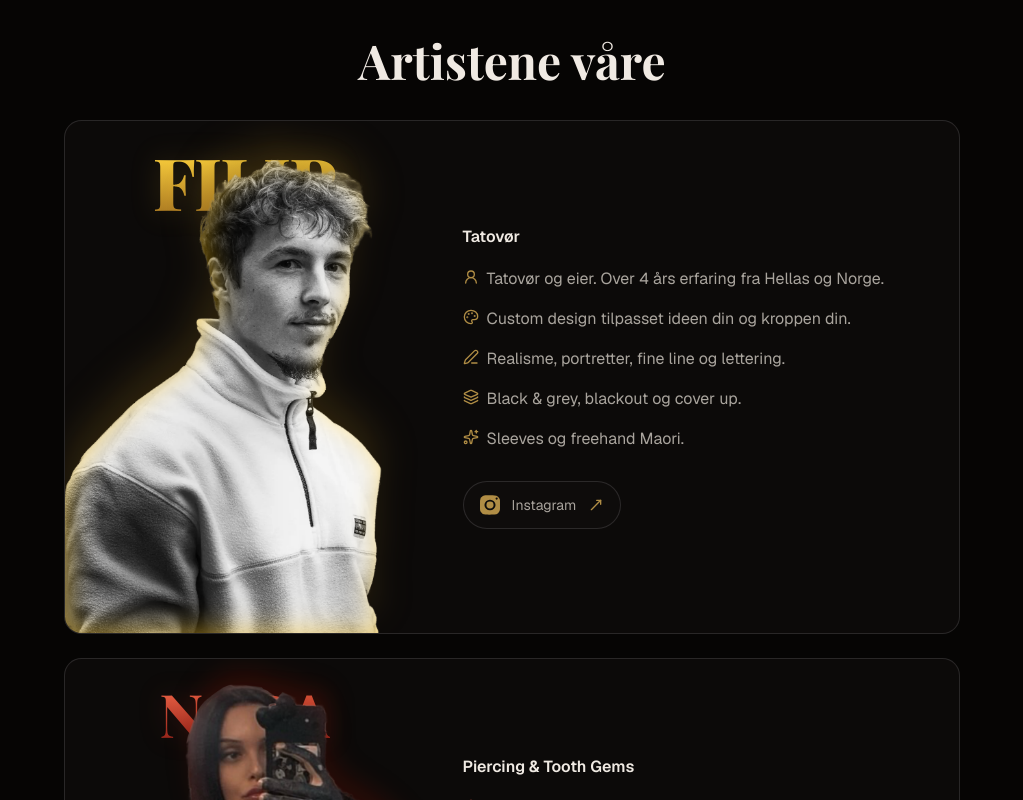
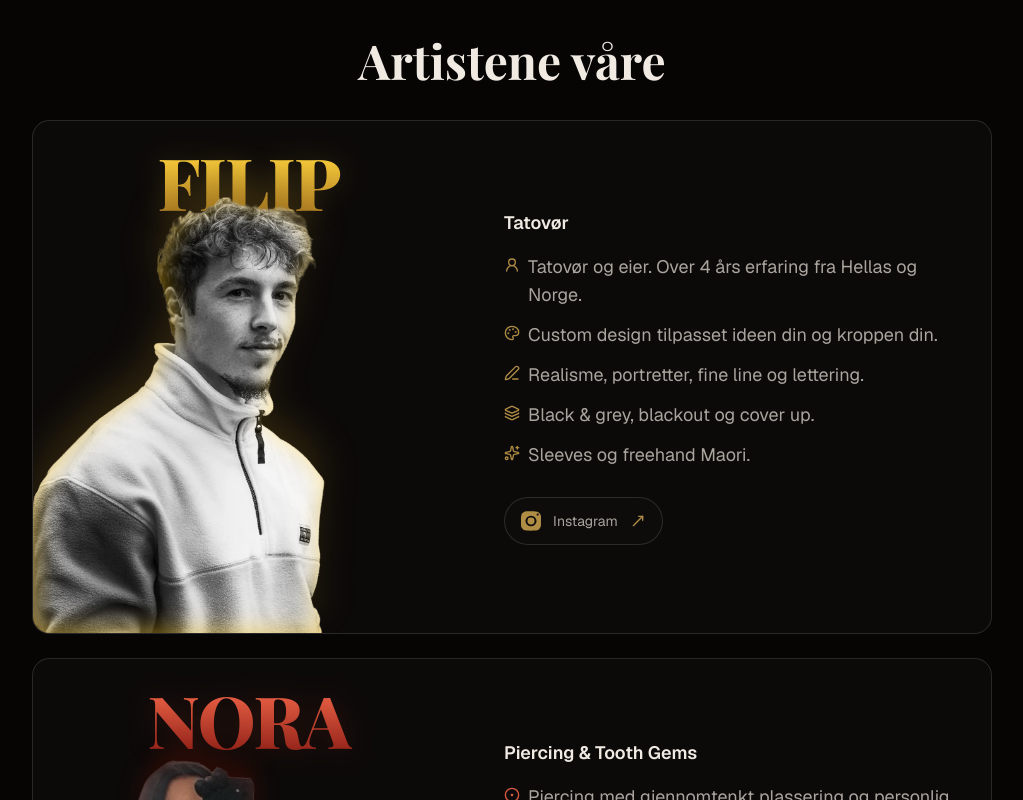
Before and after one commit to YmiaDKA/InfinityTattoo, a Next.js app: page / in a window 1280 px wide. Shown: the part 1680-2480 px from the top of the page, without its empty margins (128-1151 px from the left). Built offline with nearby package versions, Linux system fonts and the light colour scheme.

Commit message:
Widen artist cards and fit Nora portrait

```diff
--- a/src/components/artist-spotlight.tsx
+++ b/src/components/artist-spotlight.tsx
@@ -31,14 +31,14 @@ export function ArtistSpotlight({
   children: ReactNode;
 }) {
   return (
-    <article className="relative isolate mx-auto grid w-full max-w-md overflow-hidden rounded-3xl border bg-card/60 sm:max-w-4xl sm:grid-cols-[minmax(0,2fr)_minmax(0,3fr)]">
+    <article className="relative isolate mx-auto grid w-full max-w-[30rem] overflow-hidden rounded-3xl border bg-card/60 sm:max-w-[60rem] sm:grid-cols-[minmax(0,9fr)_minmax(0,11fr)]">
       <div className="relative order-last h-[28rem] overflow-hidden sm:order-none sm:h-auto sm:min-h-[30rem] lg:min-h-[32rem]">
         <h3
           className={cn(
-            "artist-name pointer-events-none relative z-0 px-4 text-center font-display font-extrabold uppercase leading-[0.9] tracking-tight",
+            "artist-name pointer-events-none relative z-0 px-4 text-center font-display font-extrabold uppercase leading-[0.9] tracking-tight mt-6 text-[clamp(5rem,15vw,8rem)] sm:text-5xl lg:text-7xl",
             mirrored
-              ? "artist-name-red mt-6 text-[clamp(4rem,12vw,6rem)] sm:text-5xl lg:text-6xl"
-              : "artist-name-gold mt-6 text-[clamp(5rem,15vw,8rem)] sm:text-5xl lg:text-7xl",
+              ? "artist-name-red"
+              : "artist-name-gold",
           )}
         >
           {name}
@@ -57,18 +57,18 @@ export function ArtistSpotlight({
             height={height}
             draggable={false}
             className={cn(
-              "absolute left-0 w-auto max-w-none",
+              "absolute bottom-0 left-0 max-w-none",
               mirrored
-                ? "h-[109%] -bottom-[3.5%] -translate-x-[5.7%]"
-                : "h-[112.8%] -bottom-[5.4%] -translate-x-[13%]",
+                ? "h-auto w-[112%] -translate-x-[5.7%] translate-y-[3.2%]"
+                : "h-[104%] w-auto -translate-x-[13%] translate-y-[4.75%]",
             )}
             sizes="(min-width: 960px) 550px, (min-width: 640px) 60vw, 550px"
           />
         </Link>
       </div>
       <div className="relative z-20 flex flex-col justify-center px-6 py-6 sm:p-8 lg:p-10">
-        <div className="mx-auto w-full max-w-xl">
-          <p className="mb-4 text-base font-semibold text-foreground">
+        <div className="mx-auto w-full max-w-xl [&_ul]:text-lg">
+          <p className="mb-4 text-lg font-semibold text-foreground">
             <LocalizedText en={professionEn} no={professionNo} />
           </p>
           {children}
```
